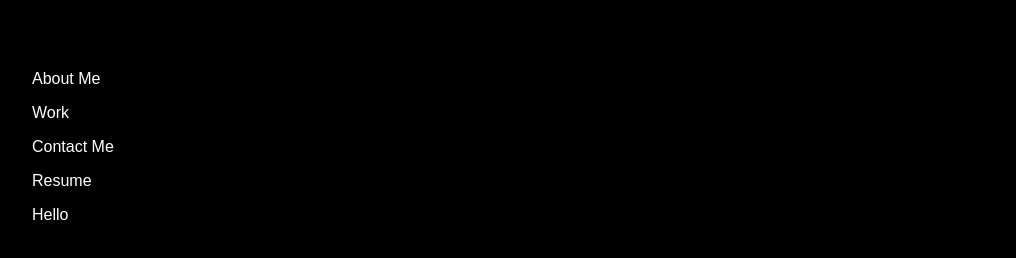
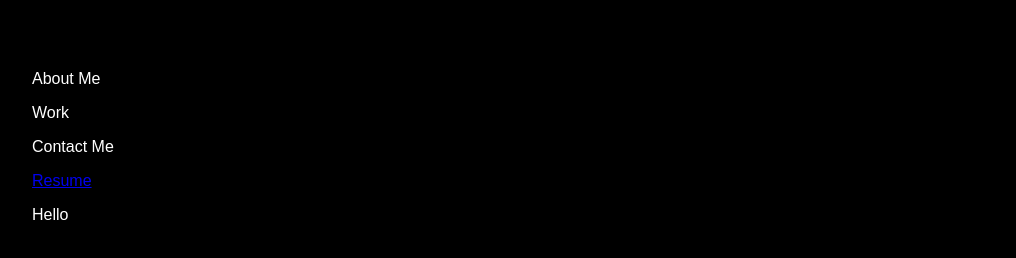
Before and after one commit to Stephan311/Steph-s-REACT-Portfolio, a React (Create React App) app: page / in a window 1280 px wide. Shown: the part 220-478 px from the top of the page, without its empty margins (6-1022 px from the left). Built offline with nearby package versions, Linux system fonts and the light colour scheme.

Commit message:
styling changes

```diff
--- a/src/components/Header.js
+++ b/src/components/Header.js
@@ -19,17 +19,17 @@
 
   const linkCLick = () => {
     setHello(Project)
-    console.log('hello')
+
 }
 
 const AboutCLick = () => {
   setHello(About)
-  console.log('hello')
+
 }
 
 const ContactCLick = () => {
   setHello(Contact)
-  console.log('hello')
+
 }
 
 
@@ -46,10 +46,12 @@
    <p className="navlink" onClick={AboutCLick} >{links}</p>
    <p className="navlink" onClick={linkCLick} >{work}</p>
    <p className="navlink" onClick={ContactCLick} >{contact}</p>
-   <p className="navlink" >{resume}</p>
-   {hello}
+   <a className="navlink" href="https://drive.google.com/file/d/1LfjBi3Evg_rSrEAMPTGaVqN5A8RJWWYi/view?usp=sharing" >{resume}</a>
+   <p className = "hello">{hello}</p>
    </div>
+
   </div>
+
   )};
 
 export default Header;
```
